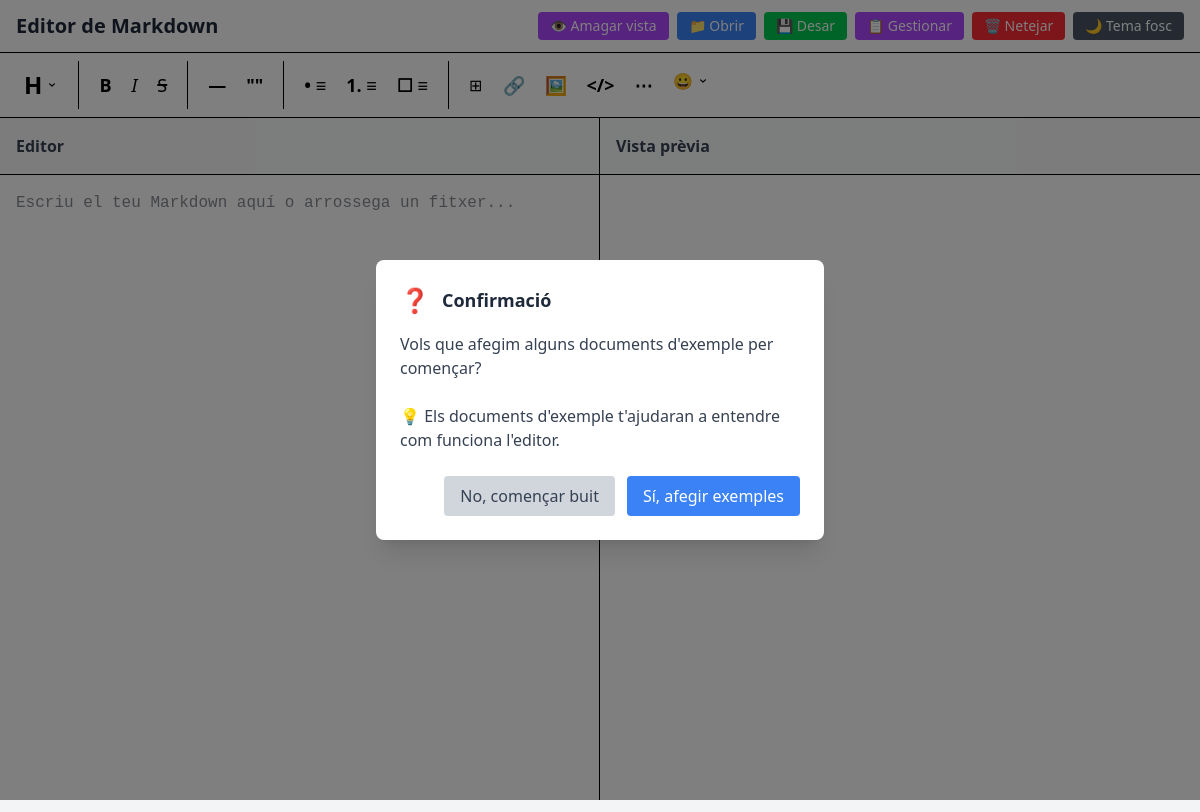
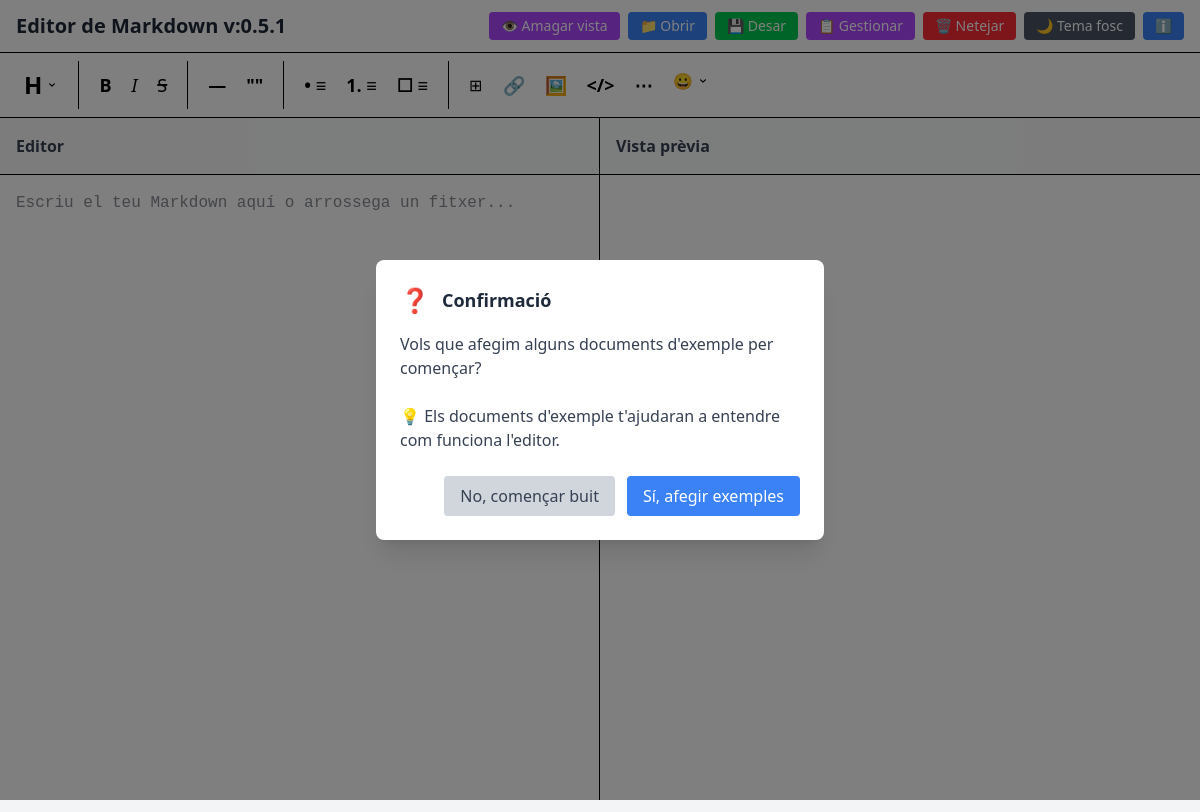
Before and after one commit to qmrcat/editor-markdown, an Electron app: page index.html in a window 1200 px wide. Drawn offline with nearby package versions, Linux system fonts and the light colour scheme.

Commit message:
feat: afegir modal d'informació sobre l'editor de Markdown i actualitzar la versió

```diff
--- a/index.html
+++ b/index.html
@@ -17,7 +17,7 @@
         <!-- Header -->
         <div class="bg-white dark:bg-gray-800 shadow-sm border-b dark:border-gray-700">
             <div class="flex items-center justify-between px-4 py-3">
-                <h1 class="text-xl font-bold text-gray-800 dark:text-gray-100">Editor de Markdown</h1>
+                <h1 class="text-xl font-bold text-gray-800 dark:text-gray-100">Editor de Markdown v:0.5.1</h1>
                 <div class="flex gap-2">
                     <button onclick="togglePreview()"
                             class="px-3 py-1 bg-purple-500 text-white rounded hover:bg-purple-600 text-sm"
@@ -49,6 +49,11 @@
                             class="px-3 py-1 bg-gray-600 dark:bg-gray-700 text-white rounded hover:bg-gray-700 dark:hover:bg-gray-600 text-sm"
                             data-tooltip="Canviar tema">
                         🌙 Tema fosc
+                    </button>
+                    <button onclick="quantAleditor()"
+                            class="px-3 py-1 bg-blue-500 text-white rounded hover:bg-blue-600 text-sm"
+                            data-tooltip="Quant a l'editor">
+                        ℹ️
                     </button>
                 </div>
             </div>
@@ -285,6 +290,7 @@
     <input type="file" id="fileInput" accept=".md,.txt" style="display: none;" onchange="handleFileImport(event)">
 
     <script src="./variables.js"></script>
+    <script src="./utilities.js"></script>
     <script src="./shown.js"></script>
     <script src="./theme.js"></script>
     <script src="./emojiData.js"></script>
--- /dev/null
+++ b/utilities.js
@@ -0,0 +1,40 @@
+function quantAleditor() {
+    const modal = document.createElement('div');
+    modal.className = 'fixed inset-0 flex items-center justify-center bg-gray-800 bg-opacity-75 z-50';
+
+    const content = document.createElement('div');
+    content.className = 'bg-white dark:bg-gray-800 p-6 rounded shadow-lg max-w-md w-full';
+
+    const title = document.createElement('h2');
+    title.className = 'text-xl font-bold mb-4 text-gray-800 dark:text-gray-100';
+    title.textContent = 'Quant a l\'Editor de Markdown';
+
+    const description = document.createElement('p');
+    description.className = 'text-gray-700 dark:text-gray-300 mb-4';
+    description.innerHTML = `
+        <strong>Versió:</strong> 0.5.1<br>
+        <strong>Desenvolupador:</strong> Joan Miralles<br>
+        <strong>Data de l'última actualització:</strong> 2023-10-01<br>
+        <strong>Funcionalitats:</strong><br>
+        - Edició de Markdown en temps real<br>
+        - Previsualització en viu<br>
+        - Suport per a emojis i imatges<br>
+        - Canvi de tema (clar/fosc)<br>
+        - Importació i exportació de fitxers Markdown
+    `;
+
+    const closeButton = document.createElement('button');
+    closeButton.className = 'mt-4 px-4 py-2 bg-blue-500 text-white rounded hover:bg-blue-600';
+    closeButton.textContent = 'Tancar';
+    closeButton.onclick = () => {
+        document.body.removeChild(modal);
+    };
+
+    content.appendChild(title);
+    content.appendChild(description);
+    content.appendChild(closeButton);
+
+    modal.appendChild(content);
+
+    document.body.appendChild(modal);
+}
```
